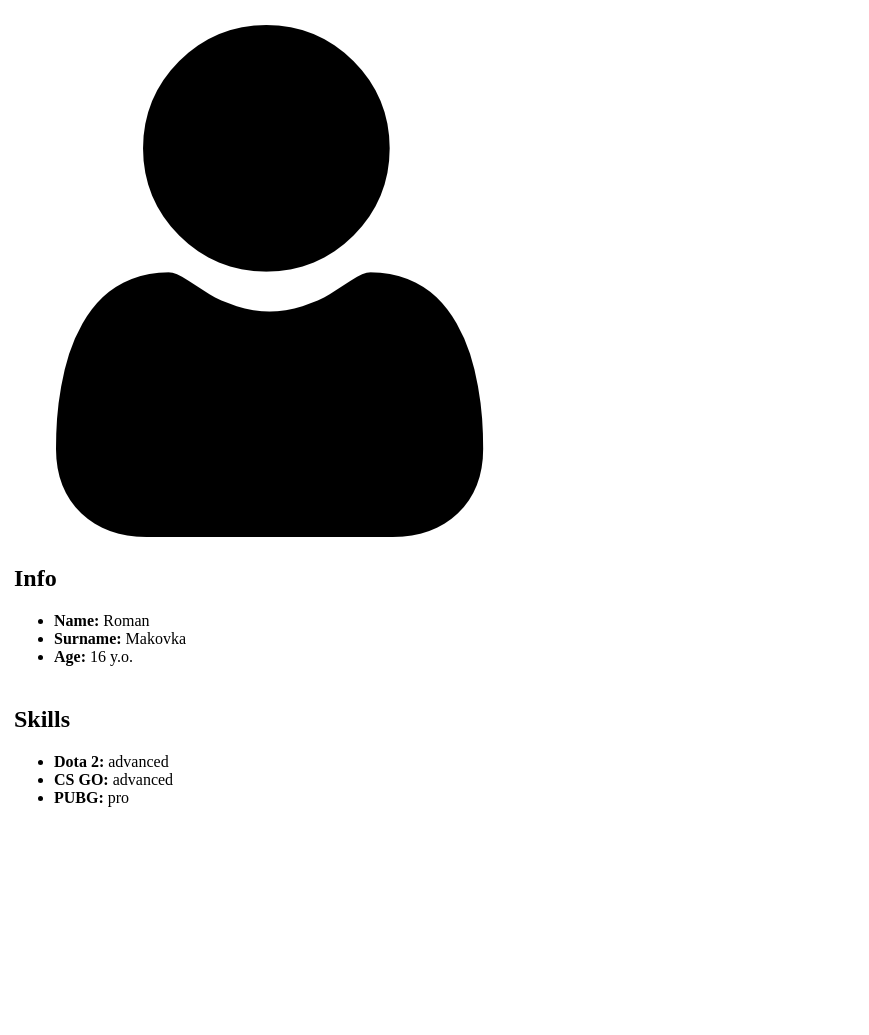
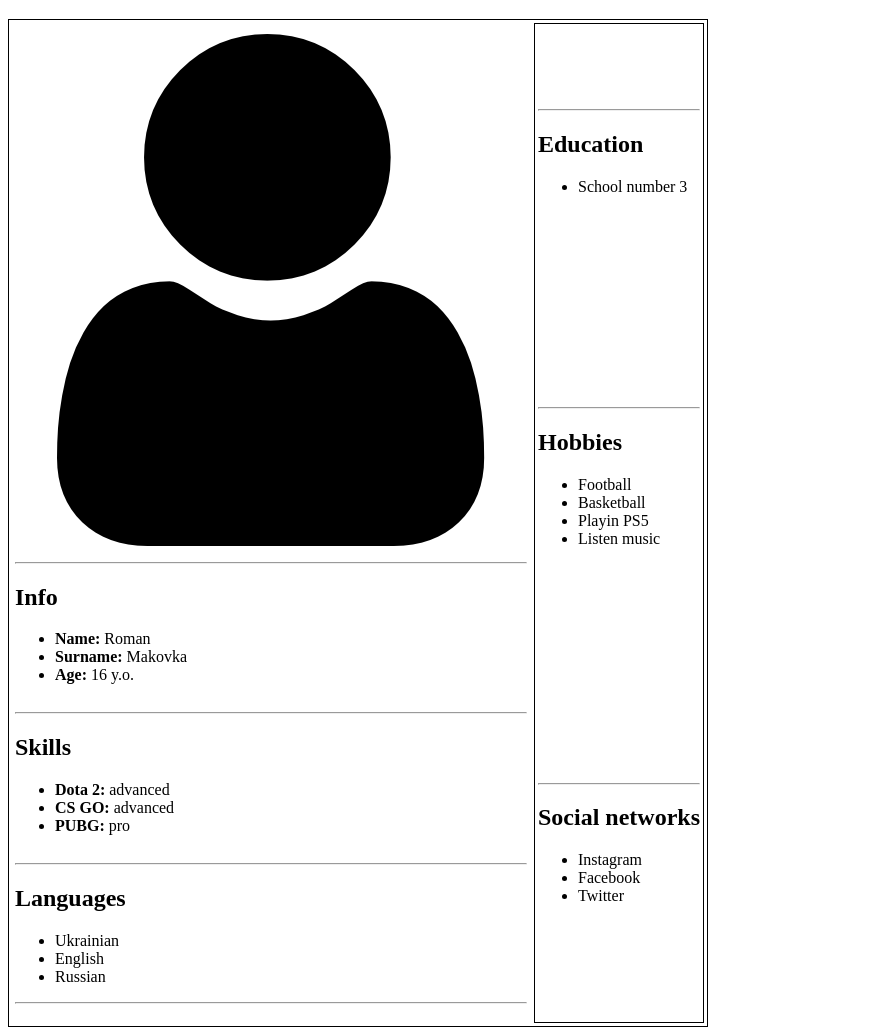
Before and after one commit to gads1/KFundSlesson4-classwork, a plain HTML site: page index.html in a window 1280 px wide. Shown: the part 61-1096 px from the top of the page, without its empty margins (0-869 px from the left). Before the commit the page ends 902 px from the top, so only its background shows below. Drawn offline with Linux system fonts and the light colour scheme.

Commit message:
style for class

```diff
--- a/index.html
+++ b/index.html
@@ -20,6 +20,7 @@
                     </tr>
                     <tr>
                         <td>
+                            <hr>
                             <h2>Info</h2>
                             <ul>
                                 <li><strong>Name:</strong> Roman</li>
@@ -30,6 +31,7 @@
                     </tr>
                     <tr>
                         <td>
+                            <hr>
                             <h2>Skills</h2>
                             <ul>
                                 <li><strong>Dota 2:</strong> advanced</li>
@@ -40,5 +42,54 @@
                     </tr>
                     <tr>
                         <td>
+                            <hr>
+                            <h2>Languages</h2>
+                            <ul>
+                                <li>Ukrainian</li>
+                                <li>English</li>
+                                <li>Russian</li>
+                            </ul>
+                            <hr>
+                        </td>
+                    </tr>
+                </table>
+            </td>
+
+            <td>
+                <table class="none">
+                    <tr>
+                        <td>
+                            <hr>
+                            <h2>Education</h2>
+                            <ul>
+                                <li>School number 3</li>
+                            </ul>
+                        </td>
+                    </tr>
+                    <tr>
+                        <td>
+                            <hr>
+                            <h2>Hobbies</h2>
+                            <ul>
+                                <li>Football</li>
+                                <li>Basketball</li>
+                                <li>Playin PS5</li>
+                                <li>Listen music</li>
+                            </ul>
+                        </td>
+                    </tr>
+                    <tr>
+                        <td>
+                            <hr>
+                            <h2>Social networks</h2>
+                            <ul>
+                                <li>Instagram</li>
+                                <li>Facebook</li>
+                                <li>Twitter</li>
+                            </ul>
+                        </td>
+                    </tr>
+                </table>
+            </td>
 </body>
 </html>
--- a/styles.css
+++ b/styles.css
@@ -1,3 +1,20 @@
 h1 {
     text-align: center;
 }
+
+image{
+    width: 25px;
+    height: auto;
+}
+
+.main {
+    border: 1px solid black;
+    border-collapse: separate;
+}
+
+.none{
+    border: 1px solid black;
+    border-collapse: separate;
+    width: auto;
+    height: 1000px;
+}
```
